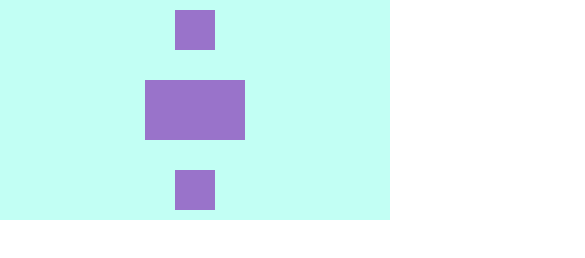
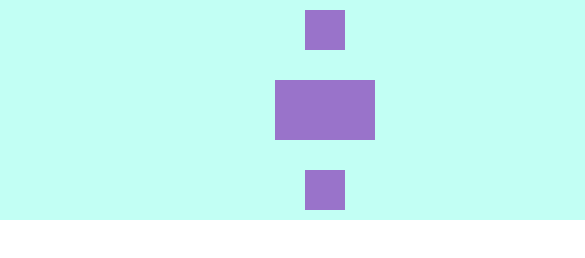
Before and after one commit to tm-marmelad/-flexbox-layout, a plain HTML site: page index.html in a window 390 px wide. Shown: the top 258 px of the page, 585 px wide, since content can reach past the window. Drawn offline with Linux system fonts and the light colour scheme.

Commit message:
fl-layout2

```diff
--- a/css/styles.css
+++ b/css/styles.css
@@ -44,7 +44,7 @@ body {
     }
 
     .container {
-        max-width: 1200px;
+        min-width: 650px;
         margin: 0 auto;
     }
 
```
